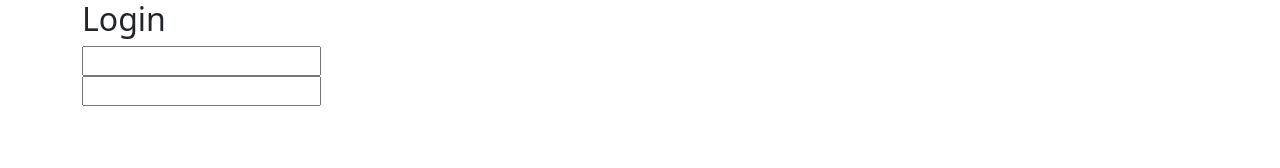
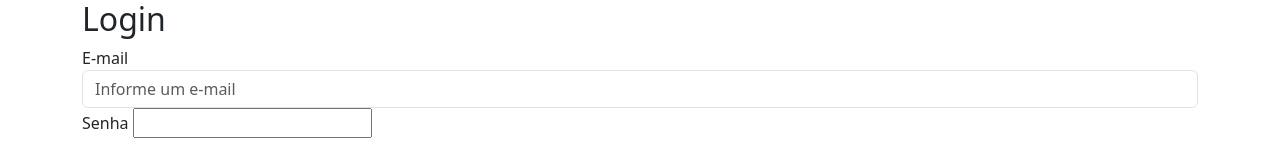
Before and after one commit to maria-eduarda-gomes/Site-de-vendas-componentizado, a plain HTML site: page index.html in a window 1280 px wide. Drawn offline with nearby package versions, Linux system fonts and the light colour scheme.

Commit message:
Update index.html

```diff
--- a/index.html
+++ b/index.html
@@ -10,15 +10,13 @@
   <div class="container mb-3">
     <h2>Login</h2>
     <form action="/script.Js">
+     <div>
+       <label for="email">E-mail</label>
+       <input type="email" class="form-control" id="e-mail" placeholder="Informe um e-mail" name="email">
+    </div>
       <div>
-        <label>
-        <input> </input>
-        </label>
-      </div>
-      <div>
-        <label>
-        <input></input>
-        </label>
+        <label for="senha">Senha</label>
+        <input type="">
       </div>
   </div>
 </body>
```
